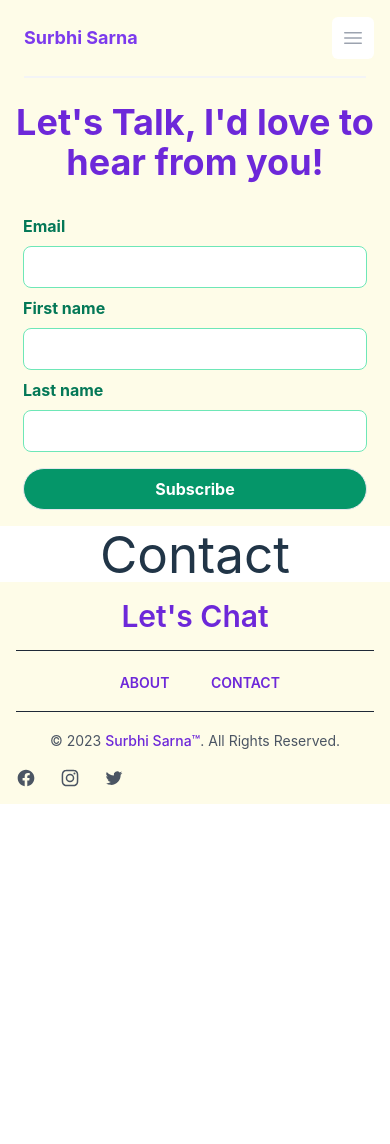
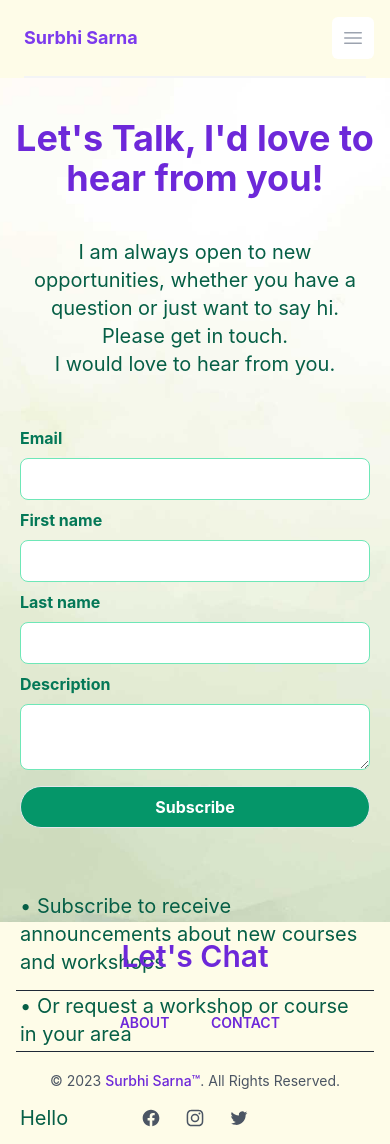
Before and after one commit to SurbhiSarna/surbhi-sarna-site, a React (Vite) app: page /contact in a window 390 px wide. Before the commit the page ends 844 px from the top, so only its background shows below. Built offline with nearby package versions, Linux system fonts and the light colour scheme.

Commit message:
Contact Page Updates
- Add Background
- Add text information

```diff
--- a/src/components/ContactForm/contactform.jsx
+++ b/src/components/ContactForm/contactform.jsx
@@ -1,4 +1,5 @@
 import React from "react";
+import contactBg from "../../assets/images/contact-bg.jpg";
 
 class ContactForm extends React.Component {
   constructor(props) {
@@ -13,21 +14,34 @@ class ContactForm extends React.Component {
 
   render() {
     return (
-      <div className="bg-yellow-50">
-        <div>
-          <h1 className="text-4xl font-bold text-violet-700 text-center py-6">
-            Let's Talk, I'd love to hear from you!
-          </h1>
+      <div
+        style={{
+          backgroundImage: `url(${contactBg})`,
+          backgroundRepeat: "no-repeat",
+          backgroundSize: "cover",
+          backgroundPosition: "center",
+        }}
+        className="max-w-7xl mx-auto h-screen"
+      >
+        <h1 className="text-4xl font-bold text-violet-700 text-center py-10">
+          Let's Talk, I'd love to hear from you!
+        </h1>
+        <div className="flex flex-col justify-center mx-auto max-w-xl px-5">
+          <p className="text-xl text-emerald-800 text-center pb-10">
+            I am always open to new opportunities, whether you have a question
+            or just want to say hi. Please get in touch.
+            <br />I would love to hear from you.
+          </p>
         </div>
         <form
           action="https://gmail.us18.list-manage.com/subscribe/post"
           method="POST"
-          className="bg-yellow-50"
+          className="md:w-4/5 mx-auto"
           noValidate
         >
           <input type="hidden" name="u" value="9a3ee21e2db7dfacb07809929" />
           <input type="hidden" name="id" value="f4142fc5bc" />
-          <div className="flex flex-col justify-center mx-auto w-96 max-w-sm px-5">
+          <div className="flex flex-col justify-center mx-auto max-w-xl px-5">
             <label
               htmlFor="MERGE0"
               className="text-emerald-700 font-bold py-2 text-left"
@@ -78,6 +92,22 @@ class ContactForm extends React.Component {
                 this.setState({ lNameValue: e.target.value });
               }}
             />
+            <label
+              htmlFor="MERGE3"
+              className="text-emerald-700 font-bold py-2 text-left"
+            >
+              Description
+            </label>
+            <textarea
+              type="textarea"
+              className="bg-white focus:outline-none focus:shadow-outline border border-emerald-300 rounded-lg py-2 px-4 block w-full appearance-none leading-normal"
+              name="DESC"
+              id="MERGE3"
+              value={this.state.lNameValue}
+              onChange={(e) => {
+                this.setState({ lNameValue: e.target.value });
+              }}
+            />
             <input
               type="submit"
               value="Subscribe"
@@ -87,6 +117,19 @@ class ContactForm extends React.Component {
             />
           </div>
         </form>
+        <ul className="flex flex-col justify-center mx-auto max-w-xl px-5 pt-10">
+          <li className="text-emerald-800 text-xl py-2 text-left">
+            • Subscribe to receive announcements about new courses and workshops
+          </li>
+          <li className="text-emerald-800 text-xl py-2 text-left">
+            • Or request a workshop or course in your area
+          </li>
+        </ul>
+        <div className="flex flex-col justify-center mx-auto max-w-xl px-5 pt-10">
+          <p className="text-emerald-800 text-xl py-2 text-left">
+            Hello
+          </p>
+        </div>
       </div>
     );
   }
--- a/src/components/Footer/footer.jsx
+++ b/src/components/Footer/footer.jsx
@@ -30,7 +30,7 @@ export default function Footer() {
             <div className="max-w-7xl mx-auto sm:flex sm:items-center sm:justify-between">
                 <span className="text-sm text-gray-600 sm:text-center">© 2023 <a href="#" className="hover:underline hover:text-violet-900 text-violet-700">Surbhi Sarna™</a>. All Rights Reserved.
                 </span>
-                <div className="flex mt-4 space-x-6 sm:justify-center sm:mt-0">
+                <div className="flex mt-4 space-x-6 justify-center sm:mt-0">
                     <a href="#" className="text-gray-600 hover:text-gray-900">
                         <svg className="w-5 h-5" fill="currentColor" viewBox="0 0 24 24" aria-hidden="true"><path fillRule="evenodd" d="M22 12c0-5.523-4.477-10-10-10S2 6.477 2 12c0 4.991 3.657 9.128 8.438 9.878v-6.987h-2.54V12h2.54V9.797c0-2.506 1.492-3.89 3.777-3.89 1.094 0 2.238.195 2.238.195v2.46h-1.26c-1.243 0-1.63.771-1.63 1.562V12h2.773l-.443 2.89h-2.33v6.988C18.343 21.128 22 16.991 22 12z" clipRule="evenodd" /></svg>
                         <span className="sr-only">Facebook page</span>
--- a/src/components/HomepageAboutMe/homepageAboutMe.jsx
+++ b/src/components/HomepageAboutMe/homepageAboutMe.jsx
@@ -32,7 +32,7 @@ const HomepageAboutMe = () => {
     >
       <div className="mx-auto max-w-7xl px-6 lg:px-8">
         <div className="mx-auto max-w-2xl lg:text-center">
-          <h2 className="text-2xl md:text-4xl font-bold leading-8 tracking-tight mb-5 text-indigo-700">
+          <h2 className="my-10 text-2xl md:text-4xl font-bold leading-8 tracking-tight text-indigo-700">
             Who Am I
           </h2>
           <img
@@ -57,13 +57,12 @@ const HomepageAboutMe = () => {
             {features.map((feature) => (
               <div key={feature.name} className="relative pl-16">
                 <dt className="text-base font-semibold leading-7 text-slate-900">
-                  <div className="absolute top-0 left-0 flex h-10 w-10 items-center justify-center rounded-lg bg-white">
+                  <div className="absolute top-0 left-0 flex h-10 w-10 items-center justify-center rounded-lg bg-none">
                     <feature.icon
                       className="h-6 md:h-8 md:w-8 text-purple-700 fill-purple-700"
                       aria-hidden="true"
                     />
                   </div>
-                  {feature.name}
                 </dt>
                 <dd className="md:text-xl text-base leading-7 text-gray-600">
                   {feature.description}
--- a/src/components/TestimonialsSlider/testimonialsSlider.jsx
+++ b/src/components/TestimonialsSlider/testimonialsSlider.jsx
@@ -5,6 +5,7 @@ import Glide from "@glidejs/glide";
 import "@glidejs/glide/dist/css/glide.core.css";
 import "./styles.css";
 import testimonialBg from "../../assets/images/testimonial-bg.png";
+import { ArrowRightIcon, ArrowLeftIcon } from "@heroicons/react/24/outline";
 
 const sliderConfiguration = {
   gap: 50,
@@ -53,7 +54,7 @@ const TestimonialsSlider = () => {
       <div className="bg-white py-8 md:py-10">
         <div className="container mx-auto px-4">
           <div className="flex flex-col items-center justify-center">
-            <h2 className="text-2xl md:text-4xl font-bold text-emerald-700">
+            <h2 className="my-5 text-2xl md:text-4xl font-bold text-emerald-700">
               What People Say
             </h2>
           </div>
@@ -79,15 +80,15 @@ const TestimonialsSlider = () => {
                   })}
             </ul>
           </div>
-          <div className="flex flex-row items-center justify-center pt-5">
+          <div className="my-5 flex flex-row items-center justify-center pt-5">
             <div className="glide__arrows" data-glide-el="controls">
-              <button className="glide__arrow glide__arrow--left focus:outline-none focus:shadow-outline bg-white text-emerald-600 font-bold py-2 px-6 rounded-full hover:text-white hover:bg-emerald-600 border-emerald-700" data-glide-dir="<">
-                Prev
+              <button className="mx-4 md:mx-16 glide__arrow glide__arrow--left focus:outline-none focus:shadow-outline bg-white text-emerald-600 font-bold py-2 px-6 rounded-full hover:text-white hover:bg-emerald-600 border-emerald-700" data-glide-dir="<">
+                <ArrowLeftIcon className="h-6 w-6" />
               </button>
             </div>
             <div className="glide__arrows" data-glide-el="controls">
-              <button className="glide__arrow glide__arrow--right focus:outline-none focus:shadow-outline bg-white text-emerald-600 font-bold py-2 px-6 rounded-full mr-4 hover:text-white hover:bg-emerald-600 border-emerald-700" data-glide-dir=">">
-                Next
+              <button className="mx-4 md:mx-16 glide__arrow glide__arrow--right focus:outline-none focus:shadow-outline bg-white text-emerald-600 font-bold py-2 px-6 rounded-full mr-4 hover:text-white hover:bg-emerald-600 border-emerald-700" data-glide-dir=">">
+                <ArrowRightIcon className="h-6 w-6" />
               </button>
             </div>
           </div>
--- a/src/index.css
+++ b/src/index.css
@@ -27,7 +27,7 @@ select:-webkit-autofill:focus {
 
   color-scheme: light dark;
   color: rgba(255, 255, 255, 0.87);
-  background-color: #242424;
+  background-color: rgb(254 252 232);
 
   font-synthesis: none;
   text-rendering: optimizeLegibility;
--- a/src/pages/contact.jsx
+++ b/src/pages/contact.jsx
@@ -5,7 +5,6 @@ export default function Contact(){
     return (
         <div>
             <ContactForm />
-            <h1>Contact</h1>
         </div>
     )
 }
```
Also changed, not shown: src/assets/images/contact-bg.jpg (added).
